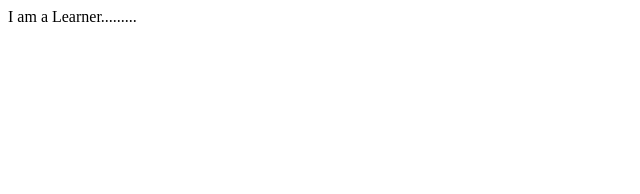
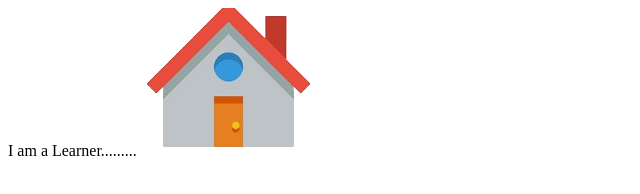
Before and after one commit to imrancoder10/First-Web-Page, a plain HTML site: page index.html in a window 1280 px wide. Shown: the whole page, without its empty margins (0-640 px from the left). Drawn offline with Linux system fonts and the light colour scheme.

Commit message:
added images

```diff
--- a/index.html
+++ b/index.html
@@ -8,6 +8,7 @@
 <body>
 
     I am a Learner.........
+    <img src="images/icon.png" alt="icon">
 
 </body>
 </html>
```
